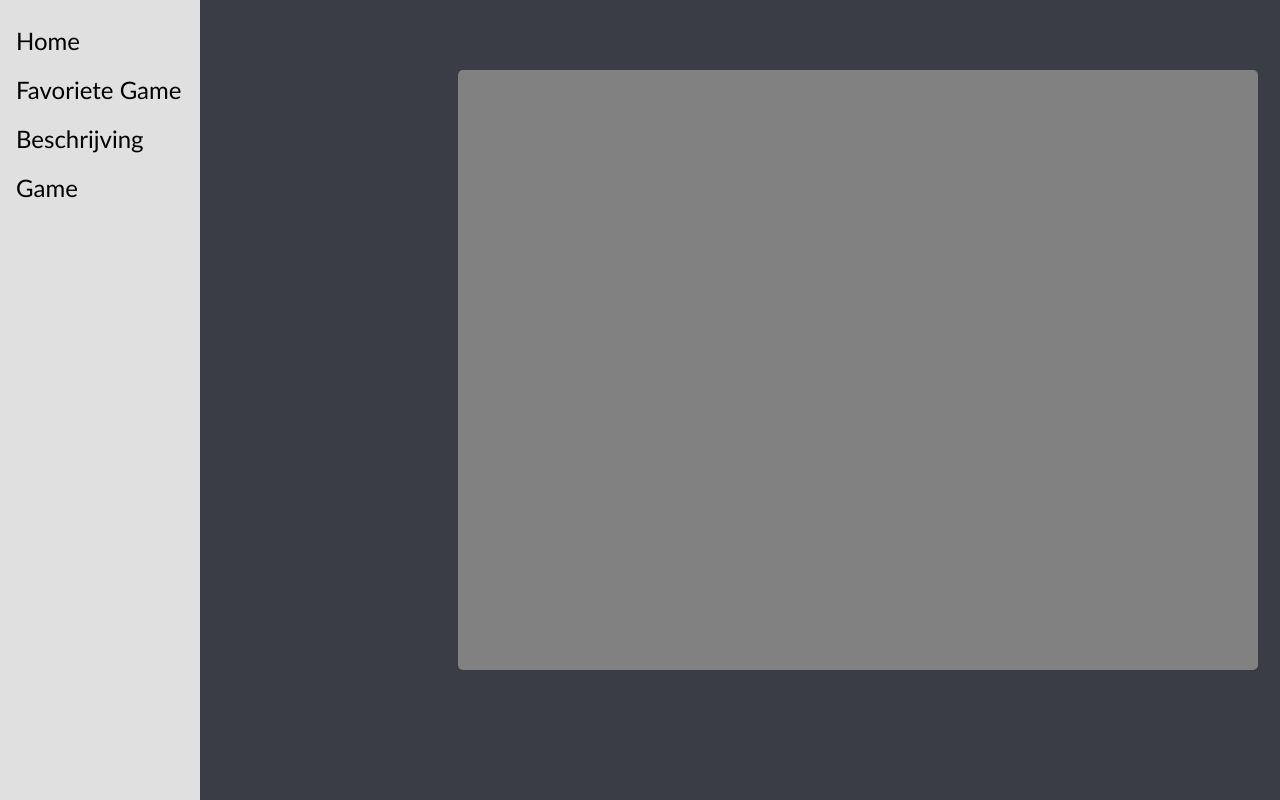
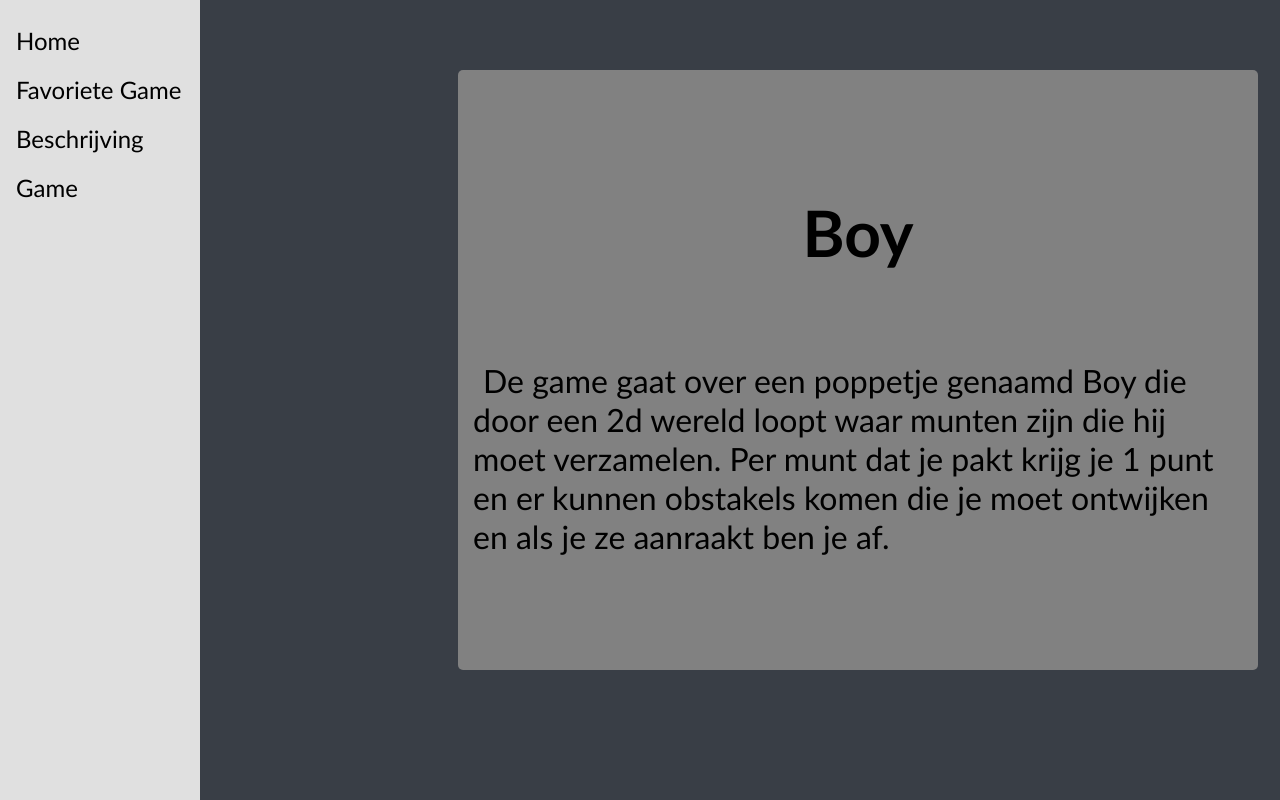
Before and after one commit to Adnan128021/Project2, a plain HTML site: page beschrijving.html in a window 1280 px wide. Drawn offline with Linux system fonts and the light colour scheme.

Commit message:
beschrijving

```diff
--- a/beschrijving.html
+++ b/beschrijving.html
@@ -36,8 +36,13 @@
     </div>
 
     <div class="middle2">
-
-
+        <div class="TekstBeschrijving">
+            <h1 id="titelB">Boy</h1>
+            <p>De game gaat over een poppetje genaamd Boy die door een 2d wereld loopt waar munten zijn die hij moet
+                verzamelen. Per munt dat je pakt krijg je 1 punt en er kunnen obstakels komen die je moet ontwijken en
+                als
+                je ze aanraakt ben je af.</p>
+        </div>
 
     </div>
 
--- a/style.css
+++ b/style.css
@@ -60,7 +60,7 @@ ul {
   width: 75vw;
   margin-top: 15px;
   margin-right: 75px;
-  height: 200px;
+  height: 100vh;
   border-radius: 5px;
 
 }
@@ -87,6 +87,16 @@ ul {
   justify-content: center;
   align-items: center;
 
+}
+
+.TekstBeschrijving{
+
+  font-size: 2em;
+}
+#titelB{
+
+  text-align: center;
+  margin-bottom: 90px;
 }
 
 
```
